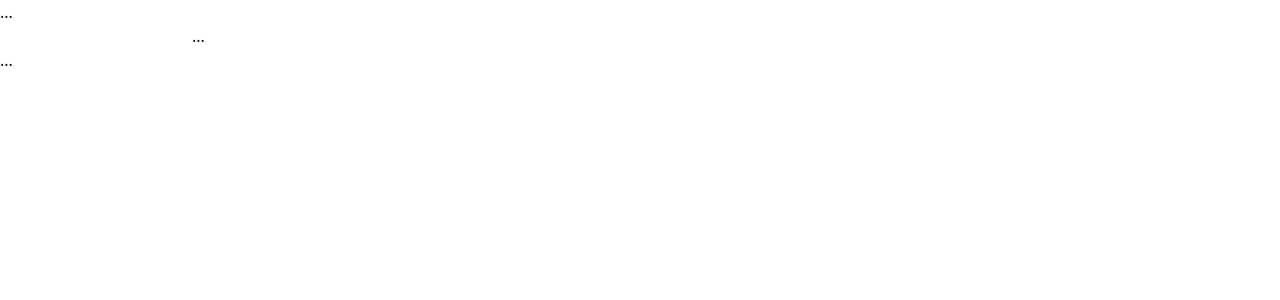
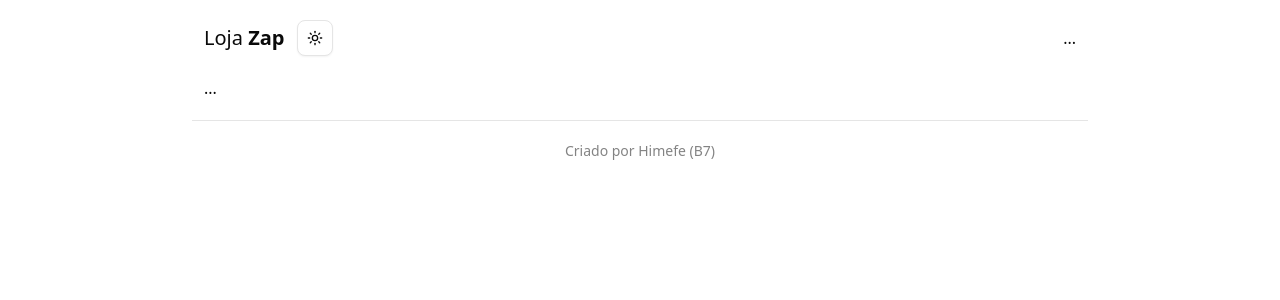
Before and after one commit to Himefe/b7-shadcn-loja, a Next.js app: page / in a window 1280 px wide. Shown: the top 300 px of the page. Built offline with nearby package versions, Linux system fonts and the light colour scheme.

Commit message:
feat(knw-19012602): improve name and folders name, also add theme toogle

```diff
--- a/app/layout.tsx
+++ b/app/layout.tsx
@@ -1,8 +1,9 @@
 import type { Metadata } from "next";
 import { Geist } from "next/font/google";
 import "./globals.css";
-import Header from "@/components/header/page";
-import Footer from "@/components/footer/page";
+import Header from "@/components/header";
+import Footer from "@/components/footer";
+import { ThemeProvider } from "@/providers/theme";
 
 const fontSans = Geist({
     variable: "--font-sans",
@@ -19,11 +20,15 @@ export default function RootLayout({
     children: React.ReactNode;
 }>) {
     return (
-        <html lang="en">
+        <html lang="pt-BR" suppressHydrationWarning>
             <body className={`${fontSans.variable} antialiased`}>
-                <Header />
-                {children}
-                <Footer />
+                <ThemeProvider>
+                    <div className="w-full max-w-4xl mx-auto">
+                        <Header />
+                        {children}
+                        <Footer />
+                    </div>
+                </ThemeProvider>
             </body>
         </html>
     );
--- a/app/page.tsx
+++ b/app/page.tsx
@@ -1,3 +1,3 @@
 export default function Home() {
-    return <div className="w-full max-w-4xl mx-auto">...</div>;
+    return <div className="mx-3">...</div>;
 }
--- /dev/null
+++ b/components/footer/index.tsx
@@ -0,0 +1,12 @@
+import { Separator } from "@/components/ui/separator";
+
+const Footer = () => {
+    return (
+        <footer className="mt-5">
+            <Separator />
+            <div className="my-5 text-center text-sm opacity-50">Criado por Himefe (B7)</div>
+        </footer>
+    );
+};
+
+export default Footer;
--- a/components/footer/page.tsx
+++ /dev/null
@@ -1,5 +0,0 @@
-const Footer = () => {
-    return <footer>...</footer>;
-};
-
-export default Footer;
--- /dev/null
+++ b/components/header/index.tsx
@@ -0,0 +1,16 @@
+import Logo from "@/components/header/logo";
+import ThemeToogle from "@/components/theme";
+
+const Header = () => {
+    return (
+        <header className="flex justify-between items-center my-5 mx-3">
+            <div className="flex gap-3 items-center">
+                <Logo />
+                <ThemeToogle />
+            </div>
+            <div>...</div>
+        </header>
+    );
+};
+
+export default Header;
--- /dev/null
+++ b/components/header/logo.tsx
@@ -0,0 +1,9 @@
+const Logo = () => {
+    return (
+        <div className="text-xl">
+            Loja <span className="font-bold">Zap</span>
+        </div>
+    );
+};
+
+export default Logo;
--- a/components/header/page.tsx
+++ /dev/null
@@ -1,5 +0,0 @@
-const Header = () => {
-    return <header>...</header>;
-};
-
-export default Header;
--- /dev/null
+++ b/components/theme/index.tsx
@@ -0,0 +1,36 @@
+"use client";
+
+import { LaptopIcon, Moon, Sun } from "lucide-react";
+import { useTheme } from "next-themes";
+
+import { Button } from "@/components/ui/button";
+import { DropdownMenu, DropdownMenuContent, DropdownMenuItem, DropdownMenuTrigger } from "@/components/ui/dropdown-menu";
+
+const ThemeToogle = () => {
+    const { setTheme } = useTheme();
+
+    return (
+        <DropdownMenu>
+            <DropdownMenuTrigger asChild>
+                <Button variant="outline" size="icon">
+                    <Sun className="h-[1.2rem] w-[1.2rem] scale-100 rotate-0 transition-all dark:scale-0 dark:-rotate-90" />
+                    <Moon className="absolute h-[1.2rem] w-[1.2rem] scale-0 rotate-90 transition-all dark:scale-100 dark:rotate-0" />
+                    <span className="sr-only">Trocar tema</span>
+                </Button>
+            </DropdownMenuTrigger>
+            <DropdownMenuContent align="end">
+                <DropdownMenuItem onSelect={setTheme.bind(null, "light")}>
+                    <Sun className="mr-2" /> Light
+                </DropdownMenuItem>
+                <DropdownMenuItem onSelect={setTheme.bind(null, "dark")}>
+                    <Moon className="mr-2" /> Dark
+                </DropdownMenuItem>
+                <DropdownMenuItem onSelect={setTheme.bind(null, "system")}>
+                    <LaptopIcon className="mr-2" /> System
+                </DropdownMenuItem>
+            </DropdownMenuContent>
+        </DropdownMenu>
+    );
+};
+
+export default ThemeToogle;
--- /dev/null
+++ b/components/ui/separator.tsx
@@ -0,0 +1,28 @@
+"use client"
+
+import * as React from "react"
+import * as SeparatorPrimitive from "@radix-ui/react-separator"
+
+import { cn } from "@/lib/utils"
+
+function Separator({
+  className,
+  orientation = "horizontal",
+  decorative = true,
+  ...props
+}: React.ComponentProps<typeof SeparatorPrimitive.Root>) {
+  return (
+    <SeparatorPrimitive.Root
+      data-slot="separator"
+      decorative={decorative}
+      orientation={orientation}
+      className={cn(
+        "bg-border shrink-0 data-[orientation=horizontal]:h-px data-[orientation=horizontal]:w-full data-[orientation=vertical]:h-full data-[orientation=vertical]:w-px",
+        className
+      )}
+      {...props}
+    />
+  )
+}
+
+export { Separator }
--- a/package.json
+++ b/package.json
@@ -11,11 +11,13 @@
   },
   "dependencies": {
     "@radix-ui/react-dropdown-menu": "^2.1.16",
+    "@radix-ui/react-separator": "^1.1.8",
     "@radix-ui/react-slot": "^1.2.4",
     "class-variance-authority": "^0.7.1",
     "clsx": "^2.1.1",
     "lucide-react": "^0.562.0",
     "next": "16.1.1",
+    "next-themes": "^0.4.6",
     "react": "19.2.3",
     "react-dom": "19.2.3",
     "tailwind-merge": "^3.4.0"
--- /dev/null
+++ b/providers/theme/index.tsx
@@ -0,0 +1,12 @@
+"use client";
+
+import { ThemeProvider as NextThemesProvider } from "next-themes";
+import { ComponentProps } from "react";
+
+export function ThemeProvider({ children, ...props }: ComponentProps<typeof NextThemesProvider>) {
+    return (
+        <NextThemesProvider attribute="class" defaultTheme="system" enableSystem disableTransitionOnChange {...props}>
+            {children}
+        </NextThemesProvider>
+    );
+}
--- /dev/null
+++ b/tailwind.config.ts
@@ -0,0 +1,13 @@
+// tailwind.config.ts
+import type { Config } from "tailwindcss";
+
+const config: Config = {
+    darkMode: ["class", "variant"],
+    content: ["./app/**/*.{ts,tsx}", "./components/**/*.{ts,tsx}", "./providers/**/*.{ts,tsx}"],
+    theme: {
+        extend: {},
+    },
+    plugins: [],
+};
+
+export default config;
```
Also changed, not shown: 1 other file (tests, documents, lock files or other folders).
